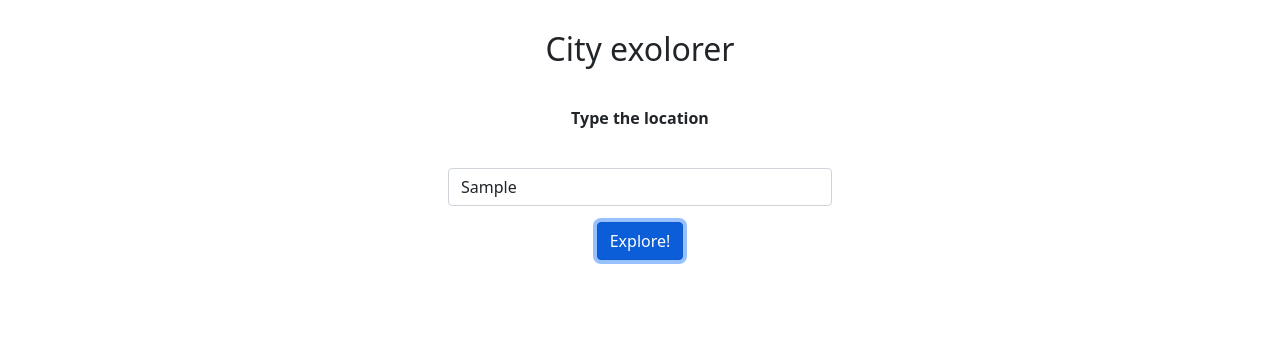
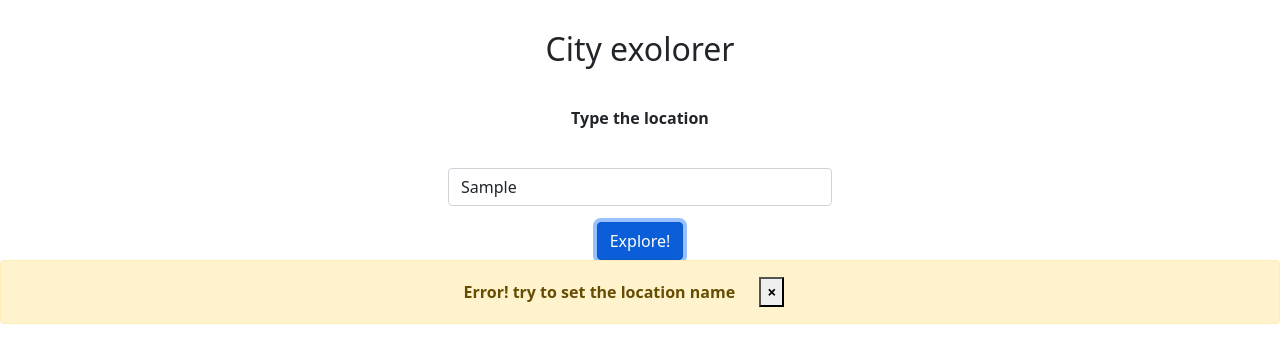
Before and after one commit to Dima-Zeklam/city-explorer, a React (Create React App) app: page / in a window 1280 px wide. Both pictures are taken after typing "Sample" into the empty fields and a click on the button "Explore!". Shown: the top 362 px of the page. Built offline with nearby package versions, Linux system fonts and the light colour scheme; no server answers.

Commit message:
adding error handling functionality

```diff
--- a/src/App.js
+++ b/src/App.js
@@ -12,15 +12,21 @@ class App extends React.Component {
       CityData: {},
       cityLoc: '',
       mapData: '',
+      errorHandl: false,
       show: false
     };
   }
   getLocation = async (e) => {
     console.log('work');
     e.preventDefault();
+
+    try {
+
+
       await this.setState({
         cityLoc: e.target.input.value
       });
+
       let locationUrl = `https://eu1.locationiq.com/v1/search.php?key=${process.env.REACT_APP_API_KEY}&q=${this.state.cityLoc}&format=json`;
 
       let Data = await axios.get(locationUrl);
@@ -29,7 +35,12 @@ class App extends React.Component {
         CityData: Data.data[0],
         show: true
       });
-
+    } catch (error) {
+      await this.setState({
+        show: false,
+        errorHandl: true
+      });
+    }
     let mapUrl = `https://maps.locationiq.com/v3/staticmap?key=${process.env.REACT_APP_API_KEY}&center=${this.state.CityData.lat},${this.state.CityData.lon}&zoom=16&size=480x480&markers=icon:large-red-cutout|${this.state.CityData.lat},${this.state.CityData.lon}&markers=icon:large-red-cutout|${this.state.CityData.lat},${this.state.CityData.lon}&path=fillcolor:%23add8e6|weight:1|color:blue|${this.state.CityData.lat},${this.state.CityData.lon}|${this.state.CityData.lat},${this.state.CityData.lon}${this.state.CityData.lat},${this.state.CityData.lon}|${this.state.CityData.lat},${this.state.CityData.lon}|${this.state.CityData.lat},${this.state.CityData.lon}`;
 
     this.setState({
@@ -38,7 +49,11 @@ class App extends React.Component {
     });
 
   }
-
+  close = () => {
+    this.setState({
+      errorHandl: false
+    });
+  }
   render() {
     return (
 
@@ -52,8 +67,8 @@ class App extends React.Component {
         </form> */}
           <Form onSubmit={this.getLocation}>
             <Form.Group className="mb-3" controlId="formBasicEmail" >
-              <Form.Label style={{ size:'25px',fontWeight:'bold',padding:'30px'}}>Type the location</Form.Label>
-              <Form.Control type="text" placeholder="amman" name='input' style={{ position:'relative', left:'35%',width: '30%'}} />
+              <Form.Label style={{ size: '25px', fontWeight: 'bold', padding: '30px' }}>Type the location</Form.Label>
+              <Form.Control type="text" placeholder="amman" name='input' style={{ position: 'relative', left: '35%', width: '30%' }} />
             </Form.Group>
 
             <Button variant="primary" type="submit">
@@ -62,11 +77,23 @@ class App extends React.Component {
           </Form>
           {
             this.state.show &&
-            <p style={{ size:'25px',fontWeight:'bold',padding:'30px'}}>{this.state.cityLoc} Lat:{this.state.CityData.lat} / Lon:{this.state.CityData.lon}</p>
+            <p style={{ size: '25px', fontWeight: 'bold', padding: '30px' }}>{this.state.cityLoc} Lat:{this.state.CityData.lat} / Lon:{this.state.CityData.lon}</p>
 
           }
           {this.state.show &&
             <img src={this.state.mapData} />
+          }
+          {
+            this.state.errorHandl &&
+
+
+            <div class="alert alert-warning alert-dismissible fade show" role="alert">
+              <strong>Error! try to set the location name </strong>
+              <button onClick={this.close} type="button" style={{ marginLeft:'20px', fontWeight:'bold' }} data-dismiss="alert" aria-label="Close">
+                <span aria-hidden="true">&times;</span>
+              </button>
+            </div>
+
           }
         </div>
       </>
```
Lines whose indentation alone changed are shown as unchanged.
